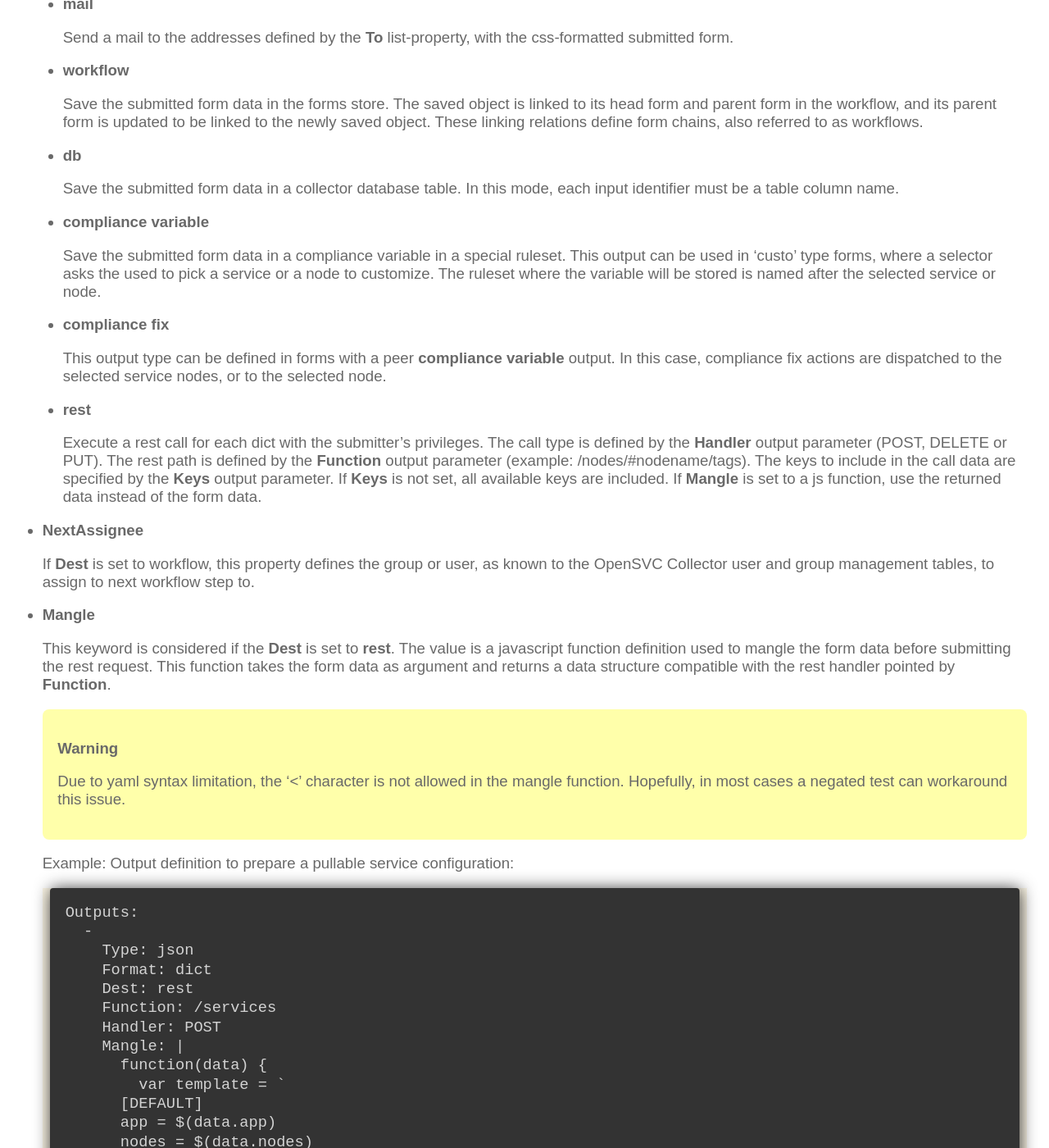
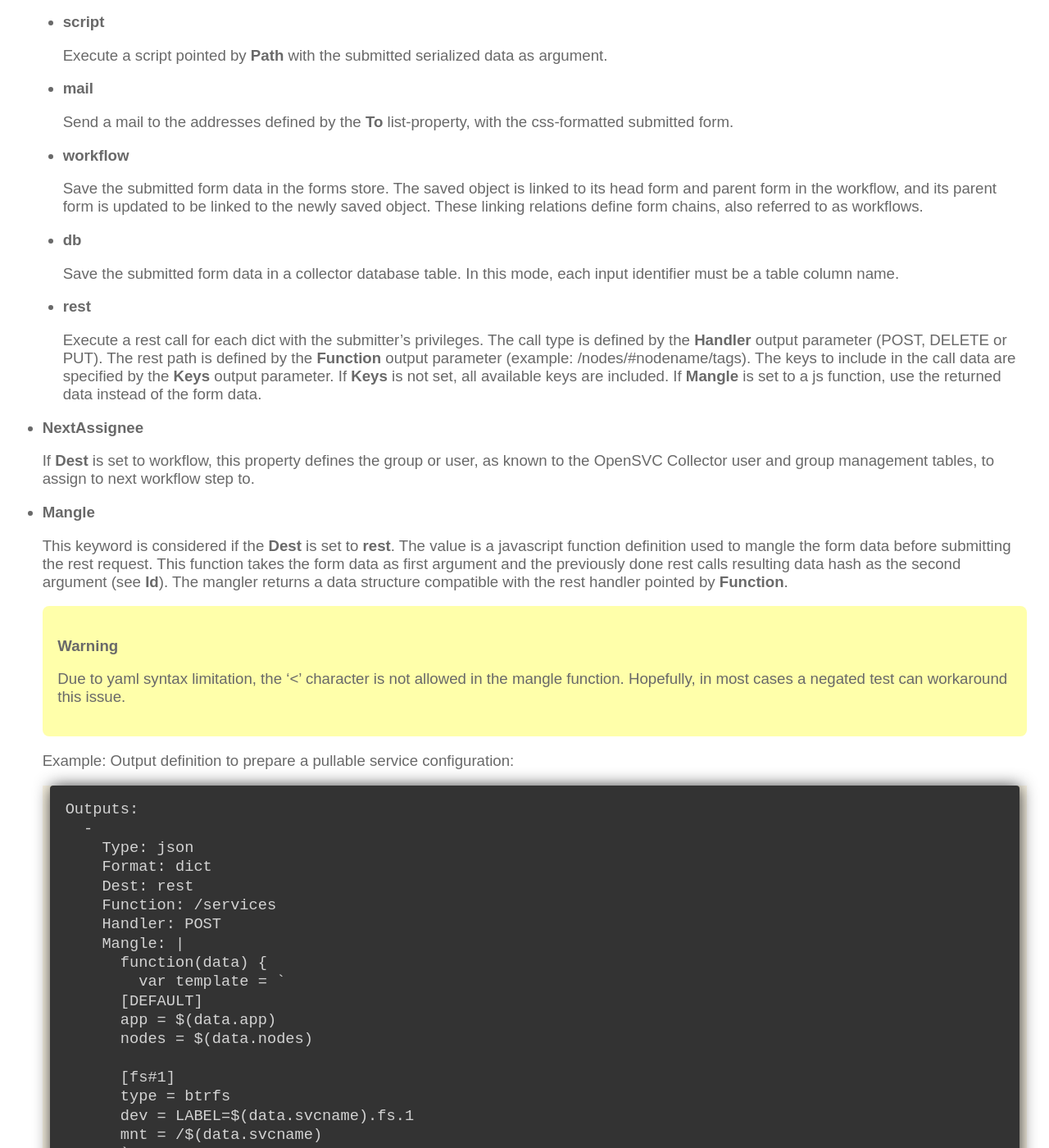
Before and after one commit to opensvc/docs.opensvc.com, a Sphinx documentation site: the page built from source/collector.forms.rst, in a window 1280 px wide and 1400 px high, scrolled down 2787 px. Shown: the whole window at 82% size. Built offline with Sphinx 7.4.7, drawn with Linux system fonts in a browser that asks for light colours; comment, search, counter and statistics services are not loaded; some of the changed text lies outside the part shown.

Commit message:
Update forms doc

```diff
--- a/source/collector.forms.rst
+++ b/source/collector.forms.rst
@@ -19,7 +19,7 @@
 
 * script execution, using the inputs data as a JSON-formatted argument.
 
-* store as a compliance rule in a ruleset
+* GET, POST, DELETE, PUT request on the rest api
 
 * store as a row in a collector database table
 
@@ -89,6 +89,10 @@
 Keywords
 ++++++++
 
+* **Id**
+
+  A string identifying uniquely the output. This id is used to index the hash storing the rest calls resulting data. If no **Id** is set for a rest output, its resulting data is discarded.
+
 * **Type**
 
   Candidates: ``json``
@@ -139,14 +143,6 @@
 
     Save the submitted form data in a collector database table. In this mode, each input identifier must be a table column name.
 
-  * **compliance variable**
-
-    Save the submitted form data in a compliance variable in a special ruleset. This output can be used in 'custo' type forms, where a selector asks the used to pick a service or a node to customize. The ruleset where the variable will be stored is named after the selected service or node.
-
-  * **compliance fix**
-
-    This output type can be defined in forms with a peer **compliance variable** output. In this case, compliance fix actions are dispatched to the selected service nodes, or to the selected node.
-
   * **rest**
 
     Execute a rest call for each dict with the submitter's privileges. The call type is defined by the **Handler** output parameter (POST, DELETE or PUT). The rest path is defined by the **Function** output parameter (example: /nodes/#nodename/tags). The keys to include in the call data are specified by the **Keys** output parameter. If **Keys** is not set, all available keys are included. If **Mangle** is set to a js function, use the returned data instead of the form data.
@@ -157,7 +153,7 @@
 
 * **Mangle**
 
-  This keyword is considered if the **Dest** is set to **rest**. The value is a javascript function definition used to mangle the form data before submitting the rest request. This function takes the form data as argument and returns a data structure compatible with the rest handler pointed by **Function**.
+  This keyword is considered if the **Dest** is set to **rest**. The value is a javascript function definition used to mangle the form data before submitting the rest request. This function takes the form data as first argument and the previously done rest calls resulting data hash as the second argument (see **Id**). The mangler returns a data structure compatible with the rest handler pointed by **Function**.
 
   .. warning:: Due to yaml syntax limitation, the '<' character is not allowed in the mangle function. Hopefully, in most cases a negated test can workaround this issue.
 
```
